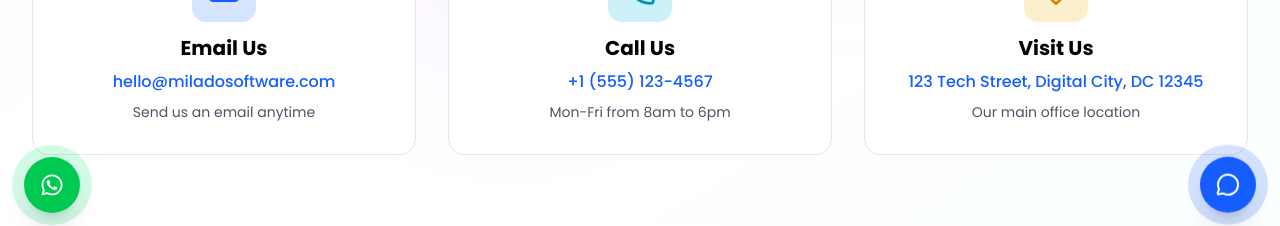
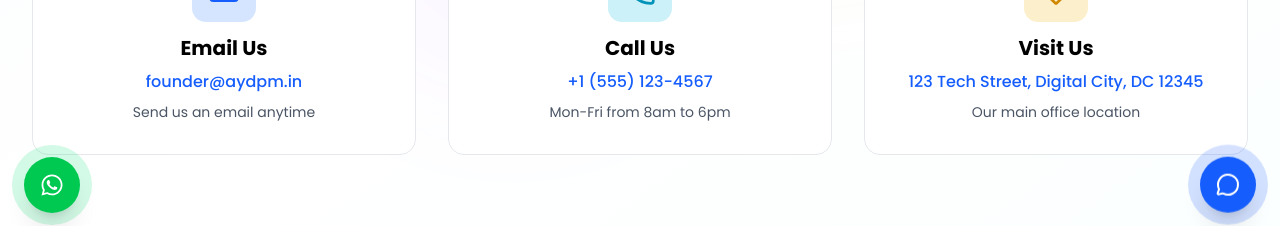
Before and after one commit to Manprit312/bharatai, a Next.js app: page /contact-us in a window 1280 px wide. Shown: the part 563-789 px from the top of the page. Built offline with nearby package versions, Linux system fonts and the light colour scheme.

Commit message:
checkinh

```diff
--- a/src/app/contact-us/page.tsx
+++ b/src/app/contact-us/page.tsx
@@ -38,7 +38,7 @@ function ContactPage() {
         {
             icon: Mail,
             title: "Email Us",
-            value: "hello@miladosoftware.com",
+            value: "founder@aydpm.in",
             description: "Send us an email anytime",
             color: "text-blue-600",
             bgColor: "bg-blue-500/20"
--- a/src/app/layout.tsx
+++ b/src/app/layout.tsx
@@ -135,7 +135,7 @@ export default function RootLayout({
               "logo": "https://miladosoftware.com/image/logo.png",
               "image": "https://miladosoftware.com/image/logo.png",
               "telephone": "+1-555-123-4567",
-              "email": "hello@miladosoftware.com",
+              "email": "founder@aydpm.in",
               "address": {
                 "@type": "PostalAddress",
                 "streetAddress": "123 Tech Street",
--- a/src/components/Home/Contact.tsx
+++ b/src/components/Home/Contact.tsx
@@ -56,21 +56,21 @@ function Contact() {
         {
             icon: Mail,
             title: "Email Us",
-            value: "hello@miladosoftware.com",
+            value: "founder@aydpm.in",
             description: "Send us an email anytime",
             color: "text-blue-600"
         },
         {
             icon: Phone,
             title: "Call Us",
-            value: "+1 (555) 123-4567",
+            value: "+91 6202018140",
             description: "Mon-Fri from 8am to 6pm",
             color: "text-purple-600"
         },
         {
             icon: MapPin,
             title: "Visit Us",
-            value: "123 Tech Street, Digital City",
+            value: " Block 51, Bara Bazar Road , ORN, Karol Bagh , Delhi",
             description: "Our office location",
             color: "text-cyan-500"
         }
```
